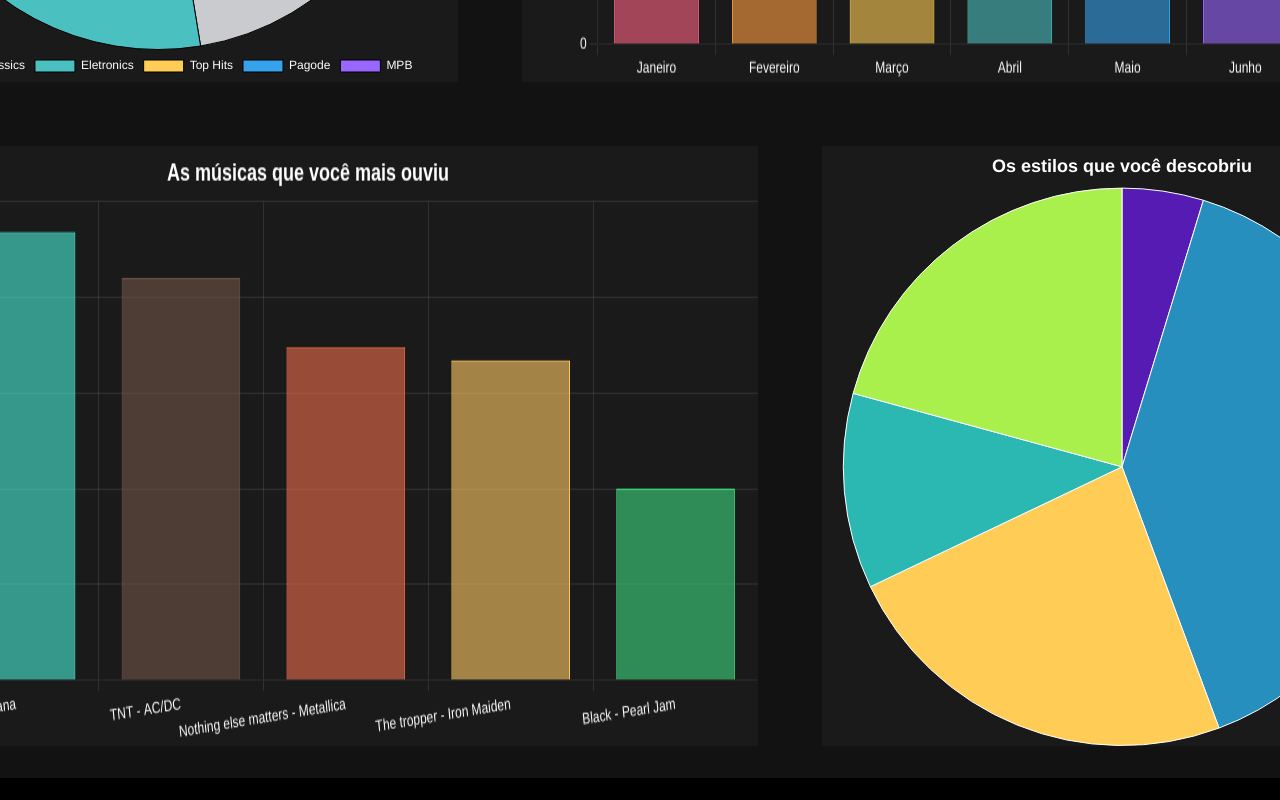
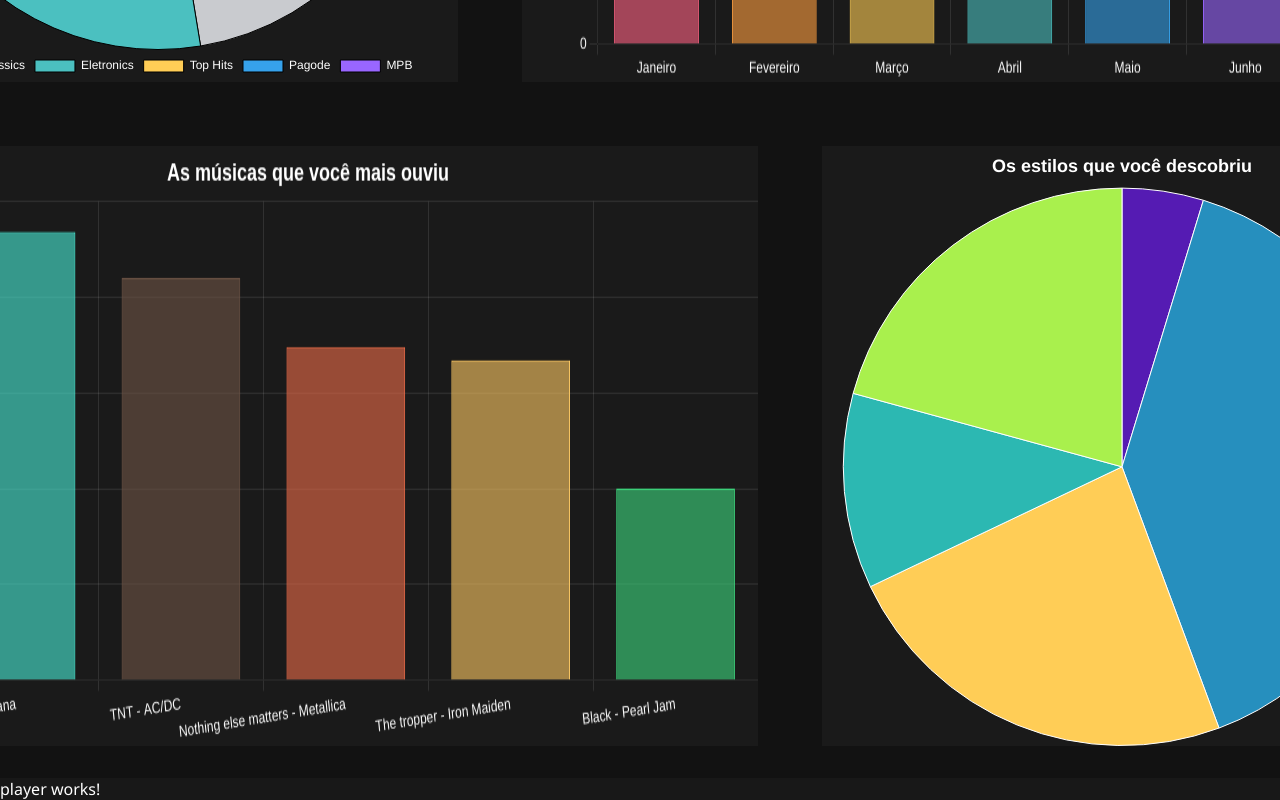
Before and after one commit to Loordbz/spotify-front, an Angular app: page /insights in a window 1280 px wide. Shown: the part 619-1419 px from the top of the page. Before the commit the page ends 1397 px from the top, so only its background shows below. Built offline with nearby package versions, Linux system fonts and the light colour scheme.

Commit message:
criação do footer

```diff
--- a/src/app/app.component.html
+++ b/src/app/app.component.html
@@ -1,5 +1,5 @@
 <main>
   <app-navbar></app-navbar>
-
   <router-outlet></router-outlet>
+  <app-footer></app-footer>
 </main>
--- a/src/app/app.component.scss
+++ b/src/app/app.component.scss
@@ -4,7 +4,7 @@
   min-height: 100vh;
   height: auto;
   width: auto;
-  background-color: #181818; // fundo escuro estilo Spotify/YouTube
+  background-color: #181818;
   color: #fff;
   font-family: 'Segoe UI', Tahoma, Geneva, Verdana, sans-serif;
 }
--- /dev/null
+++ b/src/app/components/footer/footer.component.ts
@@ -0,0 +1,28 @@
+
+import { CommonModule } from '@angular/common';
+import { Component, OnInit } from '@angular/core';
+import { Router } from '@angular/router';
+import { FormsModule } from '@angular/forms';
+
+@Component({
+  selector: 'app-footer',
+  templateUrl: './footer.component.html',
+  styleUrl: './footer.component.scss',
+  imports: [
+    CommonModule,
+    FormsModule
+  ],
+})
+export class FooterComponent implements OnInit{
+  constructor(private _router: Router) { }
+
+  public searchText: string ='';
+
+  ngOnInit(): void {  }
+
+  public route(url: string) {
+    this._router.navigateByUrl(
+      this._router.createUrlTree([`${url}`])
+    );
+  }
+}
```
Also changed, not shown: src/app/app.component.ts (+3 -4 lines), src/app/components/player/player.component.ts (deleted, +0 -11 lines), src/app/components/footer/footer.component.html (renamed from src/app/components/player/player.component.html), src/app/components/footer/footer.component.scss (added).
